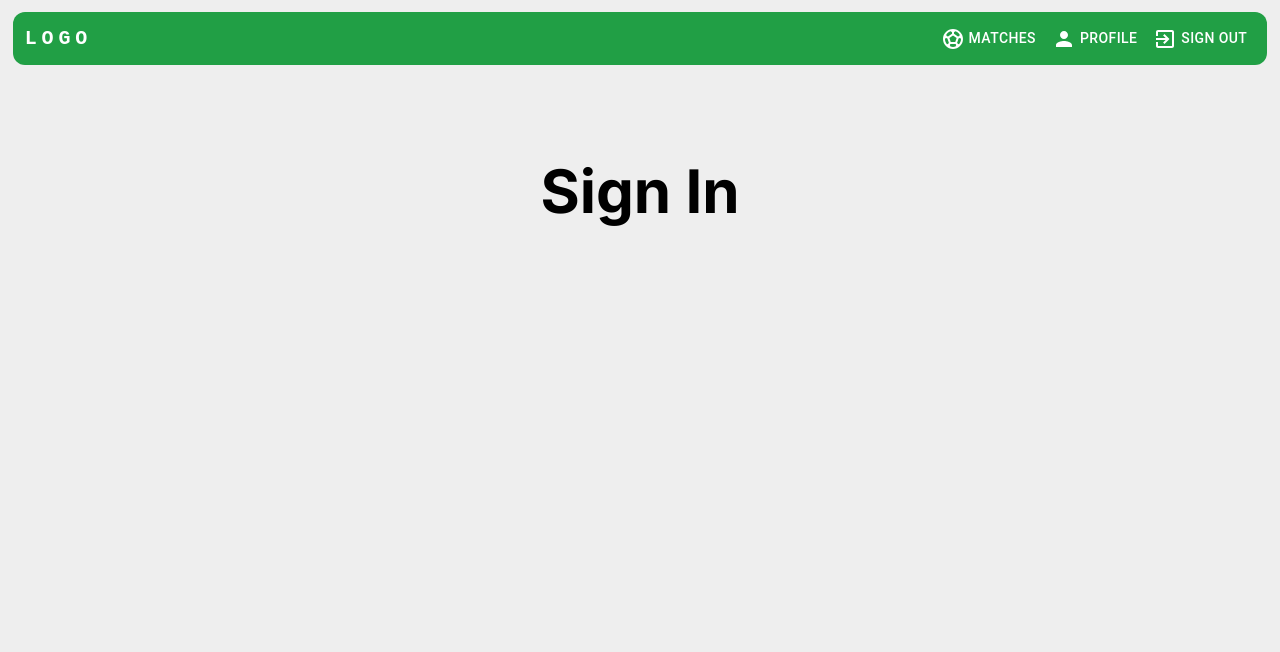
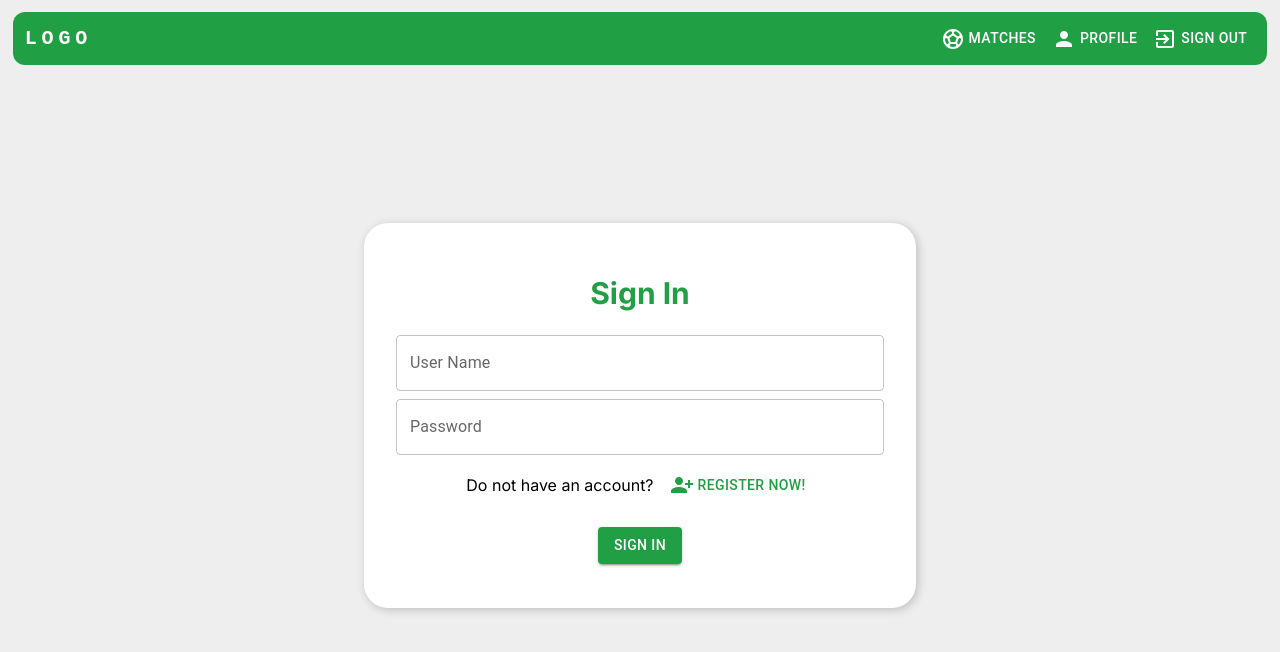
Before and after one commit to BeshoyMorad/EPL-Match-Reservation, a Next.js app: page /signin in a window 1280 px wide. Shown: the top 652 px of the page. Built offline with nearby package versions, Linux system fonts and the light colour scheme.

Commit message:
add login as ui

```diff
--- a/app/signin/page.tsx
+++ b/app/signin/page.tsx
@@ -1,7 +1,93 @@
+"use client";
+import Button from "@mui/material/Button";
+import { TextField } from "@mui/material";
+import { Container } from "@mui/material";
+import IconButton from "@mui/material/IconButton";
+import OutlinedInput from "@mui/material/OutlinedInput";
+import InputLabel from "@mui/material/InputLabel";
+import InputAdornment from "@mui/material/InputAdornment";
+import FormControl from "@mui/material/FormControl";
+import React from "react";
+import PersonAddAlt1Icon from "@mui/icons-material/PersonAddAlt1";
+
 export default function SignIn() {
+  const [showPassword, setShowPassword] = React.useState(false);
+
+  const handleClickShowPassword = () => setShowPassword((show) => !show);
+
+  const handleMouseDownPassword = (
+    event: React.MouseEvent<HTMLButtonElement>
+  ) => {
+    event.preventDefault();
+  };
   return (
-    <main className="flex min-h-screen flex-col items-center justify-between p-24">
-      <h1 className="text-6xl font-bold">Sign In</h1>
-    </main>
+    <Container
+      sx={{
+        height: "calc(100vh - 100px )",
+        display: "flex",
+        justifyContent: "center",
+        alignItems: "center",
+      }}
+      maxWidth="sm"
+    >
+      <div
+        className="bg-white rounded-3xl p-8"
+        style={{ boxShadow: "2px 2px 10px rgba(0, 0, 0, 0.2)" }}
+      >
+        <h1 className="text-center text-3xl text-[var(--main-color)] font-bold mt-5">
+          Sign In
+        </h1>
+        <TextField
+          fullWidth
+          sx={{ mt: 3 }}
+          label="User Name"
+          id="userName"
+          name="userName"
+        />
+        <FormControl fullWidth sx={{ mt: 1 }} variant="outlined">
+          <InputLabel htmlFor="outlined-adornment-password">
+            Password
+          </InputLabel>
+          <OutlinedInput
+            fullWidth
+            id="outlined-adornment-password"
+            type={showPassword ? "text" : "password"}
+            endAdornment={
+              <InputAdornment position="end">
+                <IconButton
+                  aria-label="toggle password visibility"
+                  onClick={handleClickShowPassword}
+                  onMouseDown={handleMouseDownPassword}
+                  edge="end"
+                ></IconButton>
+              </InputAdornment>
+            }
+            label="Password"
+          />
+        </FormControl>
+        <div className="flex gap-2  items-center justify-center py-3">
+          <label>Do not have an account?</label>
+          <Button
+            sx={{
+              color: "var(--main-color)",
+              "&:hover": { bgcolor: "transparent" },
+            }}
+            href="./signup"
+          >
+            <PersonAddAlt1Icon className="mr-1"></PersonAddAlt1Icon> Register
+            Now!
+          </Button>
+        </div>
+        <div className="flex gap-2  items-center justify-center py-3">
+          <Button
+            sx={{ backgroundColor: "var(--main-color) !important" }}
+            variant="contained"
+            color="success"
+          >
+            Sign In
+          </Button>
+        </div>
+      </div>
+    </Container>
   );
 }
```
